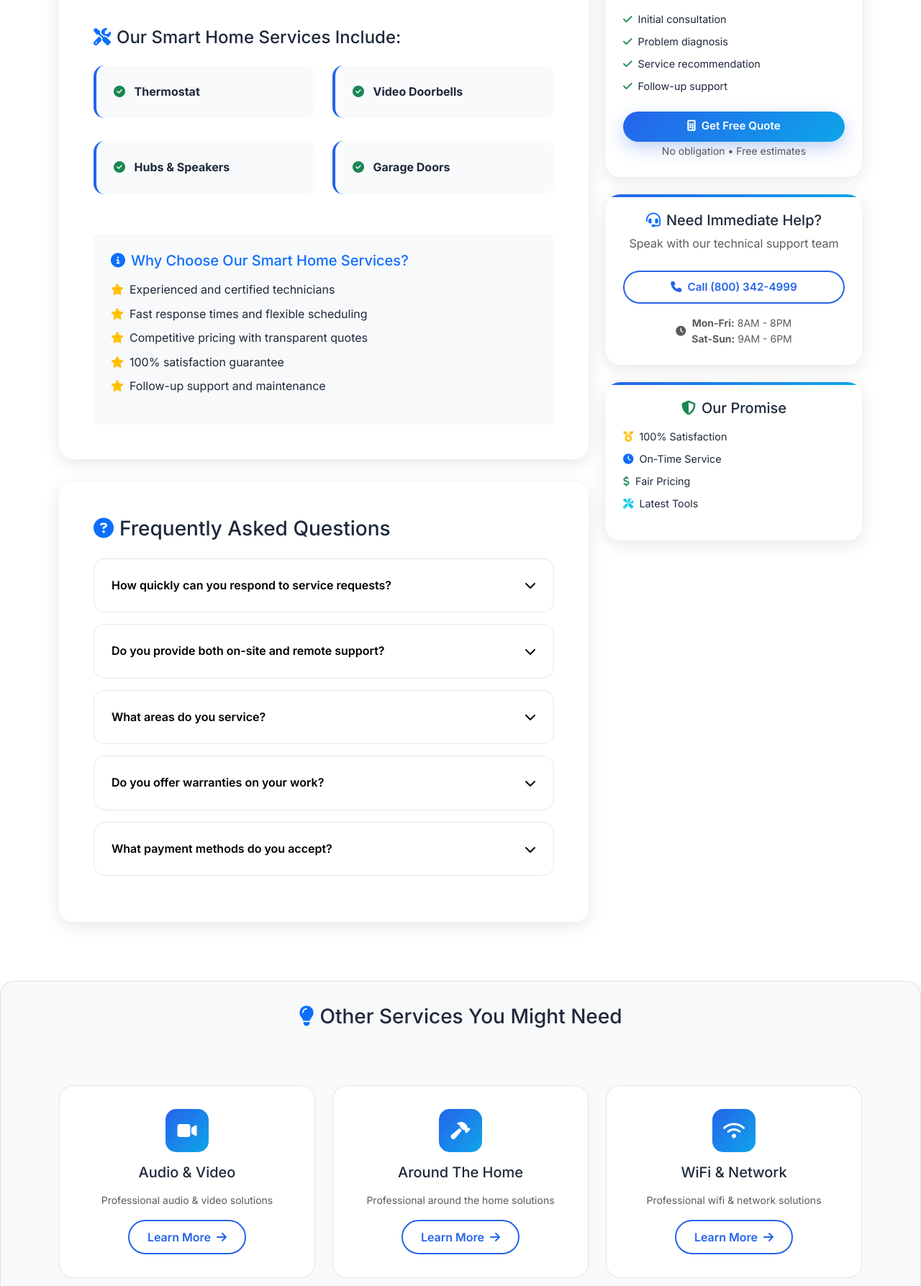
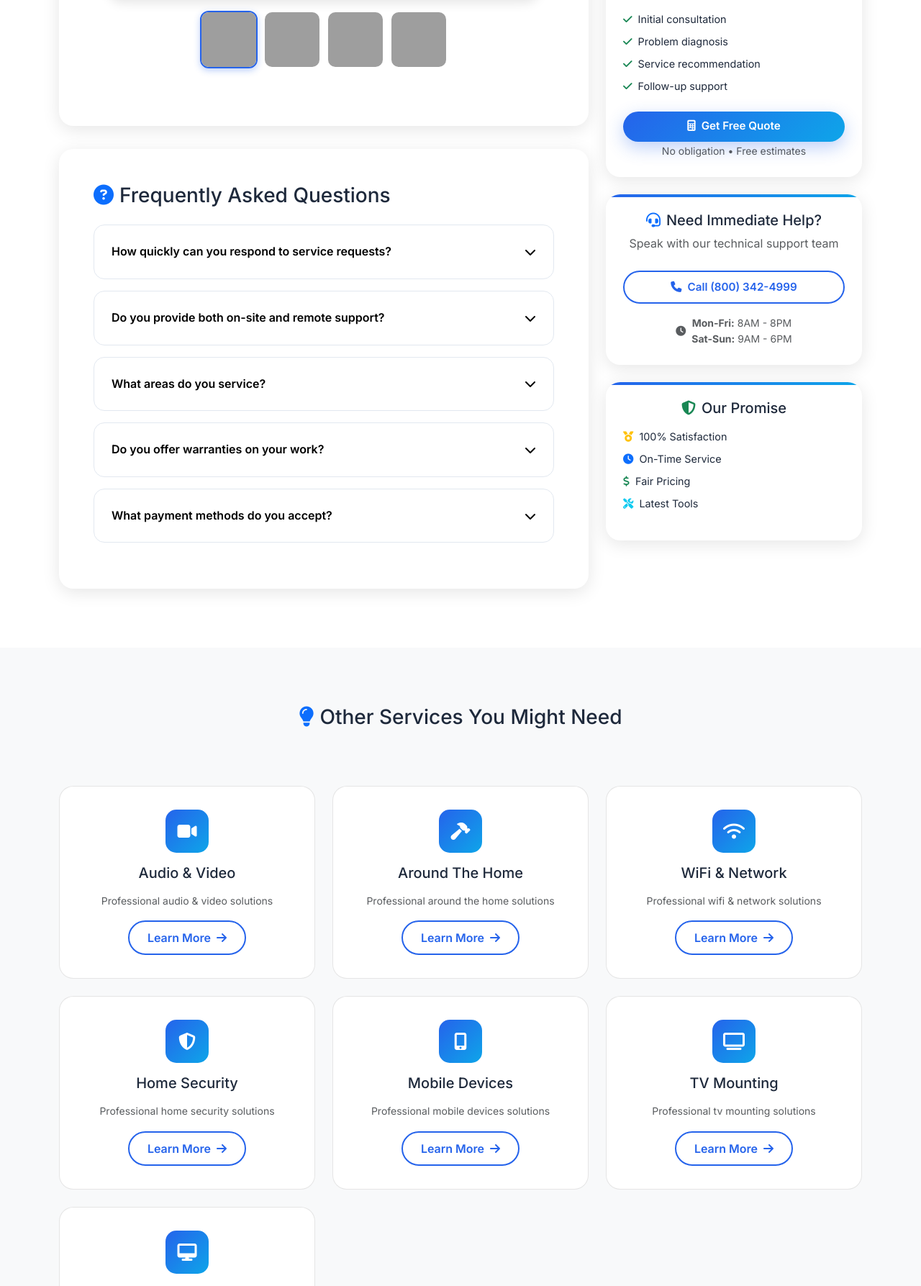
Before and after one commit to ItachiUchiha7777/TechSolFlask, a Flask app: page /services/smart_home in a window 1280 px wide. Shown: the part 932-2719 px from the top of the page at 72% size. Run offline with Flask 3, Linux system fonts and the light colour scheme; grey boxes are pictures that could not be loaded.

Commit message:
added image connection backend to frontend

```diff
--- a/app.py
+++ b/app.py
@@ -6,47 +6,119 @@
 # Configuration
 app.config['SECRET_KEY'] = 'your-secret-key-here'
 
-# Service categories data
+# Service categories data with images
 SERVICES_DATA = {
     'smart_home': {
         'title': 'Smart Home',
         'icon': 'fas fa-home',
-        'services': ['Thermostat', 'Video Doorbells', 'Hubs & Speakers', 'Garage Doors']
+        'services': ['Thermostat', 'Video Doorbells', 'Hubs & Speakers', 'Garage Doors'],
+        'images': {
+            'main': 'https://images.unsplash.com/photo-1558618047-3c8c76ca7d13?ixlib=rb-4.0.3&auto=format&fit=crop&w=600&q=80',
+            'thumbnails': [
+                'https://images.unsplash.com/photo-1558618047-3c8c76ca7d13?ixlib=rb-4.0.3&auto=format&fit=crop&w=600&q=80',
+                'https://images.unsplash.com/photo-1586953208448-b95a79798f07?ixlib=rb-4.0.3&auto=format&fit=crop&w=600&q=80',
+                'https://images.unsplash.com/photo-1545259741-2ea3ebf61fa0?ixlib=rb-4.0.3&auto=format&fit=crop&w=600&q=80',
+                'https://images.unsplash.com/photo-1556075798-4825dfaaf498?ixlib=rb-4.0.3&auto=format&fit=crop&w=600&q=80'
+            ]
+        }
     },
     'audio_video': {
         'title': 'Audio & Video',
         'icon': 'fas fa-video',
-        'services': ['Home Theater', 'Universal Remote', 'Advanced Audio Systems', 'Gaming Console Setup']
+        'services': ['Home Theater', 'Universal Remote', 'Advanced Audio Systems', 'Gaming Console Setup'],
+        'images': {
+            'main': 'https://images.unsplash.com/photo-1571003123894-1f0594d2b5d9?ixlib=rb-4.0.3&auto=format&fit=crop&w=600&q=80',
+            'thumbnails': [
+                'https://images.unsplash.com/photo-1571003123894-1f0594d2b5d9?ixlib=rb-4.0.3&auto=format&fit=crop&w=600&q=80',
+                'https://images.unsplash.com/photo-1574375927938-d5a98e8ffe85?ixlib=rb-4.0.3&auto=format&fit=crop&w=600&q=80',
+                'https://images.unsplash.com/photo-1493020258366-be3ead61c85c?ixlib=rb-4.0.3&auto=format&fit=crop&w=600&q=80',
+                'https://images.unsplash.com/photo-1587825140708-dfaf72ae4b04?ixlib=rb-4.0.3&auto=format&fit=crop&w=600&q=80'
+            ]
+        }
     },
     'around_home': {
         'title': 'Around The Home',
         'icon': 'fas fa-hammer',
-        'services': ['Wall Hanging', 'Light Bulb Changing', 'Furniture Assembly', 'Holiday Light Hanging / Removal', 'Yard Clean-up', 'General Handyman']
+        'services': ['Wall Hanging', 'Light Bulb Changing', 'Furniture Assembly', 'Holiday Light Hanging / Removal', 'Yard Clean-up', 'General Handyman'],
+        'images': {
+            'main': 'https://images.unsplash.com/photo-1581833971358-2c8b550f87b3?ixlib=rb-4.0.3&auto=format&fit=crop&w=600&q=80',
+            'thumbnails': [
+                'https://images.unsplash.com/photo-1581833971358-2c8b550f87b3?ixlib=rb-4.0.3&auto=format&fit=crop&w=600&q=80',
+                'https://images.unsplash.com/photo-1618221195710-dd6b41faaea6?ixlib=rb-4.0.3&auto=format&fit=crop&w=600&q=80',
+                'https://images.unsplash.com/photo-1563453392212-326f5e854473?ixlib=rb-4.0.3&auto=format&fit=crop&w=600&q=80',
+                'https://images.unsplash.com/photo-1609585058196-31c2c2b4ad96?ixlib=rb-4.0.3&auto=format&fit=crop&w=600&q=80'
+            ]
+        }
     },
     'wifi_network': {
         'title': 'WiFi & Network',
         'icon': 'fas fa-wifi',
-        'services': ['Routers', 'In-Wall Cable Running']
+        'services': ['Routers', 'In-Wall Cable Running'],
+        'images': {
+            'main': 'https://images.unsplash.com/photo-1544717302-de2939b7ef71?ixlib=rb-4.0.3&auto=format&fit=crop&w=600&q=80',
+            'thumbnails': [
+                'https://images.unsplash.com/photo-1544717302-de2939b7ef71?ixlib=rb-4.0.3&auto=format&fit=crop&w=600&q=80',
+                'https://images.unsplash.com/photo-1606904825846-647eb07f5be2?ixlib=rb-4.0.3&auto=format&fit=crop&w=600&q=80',
+                'https://images.unsplash.com/photo-1502920917128-1aa500764cbd?ixlib=rb-4.0.3&auto=format&fit=crop&w=600&q=80',
+                'https://images.unsplash.com/photo-1558494949-ef010cbdcc31?ixlib=rb-4.0.3&auto=format&fit=crop&w=600&q=80'
+            ]
+        }
     },
     'home_security': {
         'title': 'Home Security',
         'icon': 'fas fa-shield-alt',
-        'services': ['Cameras', 'Locks', 'Alarm Systems']
+        'services': ['Cameras', 'Locks', 'Alarm Systems'],
+        'images': {
+            'main': 'https://images.unsplash.com/photo-1576013551627-0cc20b96c2a7?ixlib=rb-4.0.3&auto=format&fit=crop&w=600&q=80',
+            'thumbnails': [
+                'https://images.unsplash.com/photo-1576013551627-0cc20b96c2a7?ixlib=rb-4.0.3&auto=format&fit=crop&w=600&q=80',
+                'https://images.unsplash.com/photo-1582139329536-e7284fece509?ixlib=rb-4.0.3&auto=format&fit=crop&w=600&q=80',
+                'https://images.unsplash.com/photo-1558036117-15d82a90b9b1?ixlib=rb-4.0.3&auto=format&fit=crop&w=600&q=80',
+                'https://images.unsplash.com/photo-1560472354-b33ff0c44a43?ixlib=rb-4.0.3&auto=format&fit=crop&w=600&q=80'
+            ]
+        }
     },
     'mobile_devices': {
         'title': 'Mobile Devices',
         'icon': 'fas fa-mobile-alt',
-        'services': ['Phone & Tablet']
+        'services': ['Phone & Tablet'],
+        'images': {
+            'main': 'https://images.unsplash.com/photo-1512941937669-90a1b58e7e9c?ixlib=rb-4.0.3&auto=format&fit=crop&w=600&q=80',
+            'thumbnails': [
+                'https://images.unsplash.com/photo-1512941937669-90a1b58e7e9c?ixlib=rb-4.0.3&auto=format&fit=crop&w=600&q=80',
+                'https://images.unsplash.com/photo-1565849904461-04a58ad377e0?ixlib=rb-4.0.3&auto=format&fit=crop&w=600&q=80',
+                'https://images.unsplash.com/photo-1606144042614-b2417e99c4e3?ixlib=rb-4.0.3&auto=format&fit=crop&w=600&q=80',
+                'https://images.unsplash.com/photo-1580910051074-3eb694886505?ixlib=rb-4.0.3&auto=format&fit=crop&w=600&q=80'
+            ]
+        }
     },
     'tv_mounting': {
         'title': 'TV Mounting',
         'icon': 'fas fa-tv',
-        'services': ['TV Dismount or Remount', 'TV Mounting (up to 32")', 'TV Mounting (33"-60")', 'TV Mounting (61" or larger)', 'TV Wire In-Wall Concealment']
+        'services': ['TV Dismount or Remount', 'TV Mounting (up to 32")', 'TV Mounting (33"-60")', 'TV Mounting (61" or larger)', 'TV Wire In-Wall Concealment'],
+        'images': {
+            'main': 'https://images.unsplash.com/photo-1593359677879-a4bb92f829d1?ixlib=rb-4.0.3&auto=format&fit=crop&w=600&q=80',
+            'thumbnails': [
+                'https://images.unsplash.com/photo-1593359677879-a4bb92f829d1?ixlib=rb-4.0.3&auto=format&fit=crop&w=600&q=80',
+                'https://images.unsplash.com/photo-1567690187548-f07b1d7bf5a9?ixlib=rb-4.0.3&auto=format&fit=crop&w=600&q=80',
+                'https://images.unsplash.com/photo-1574375927938-d5a98e8ffe85?ixlib=rb-4.0.3&auto=format&fit=crop&w=600&q=80',
+                'https://images.unsplash.com/photo-1571003123894-1f0594d2b5d9?ixlib=rb-4.0.3&auto=format&fit=crop&w=600&q=80'
+            ]
+        }
     },
     'computers_printers': {
         'title': 'Computers & Printers',
         'icon': 'fas fa-desktop',
-        'services': ['Computers', 'Printers']
+        'services': ['Computers', 'Printers'],
+        'images': {
+            'main': 'https://images.unsplash.com/photo-1547394765-185e1e68f34e?ixlib=rb-4.0.3&auto=format&fit=crop&w=600&q=80',
+            'thumbnails': [
+                'https://images.unsplash.com/photo-1547394765-185e1e68f34e?ixlib=rb-4.0.3&auto=format&fit=crop&w=600&q=80',
+                'https://images.unsplash.com/photo-1580910051074-3eb694886505?ixlib=rb-4.0.3&auto=format&fit=crop&w=600&q=80',
+                'https://images.unsplash.com/photo-1527864550417-7fd91fc51a46?ixlib=rb-4.0.3&auto=format&fit=crop&w=600&q=80',
+                'https://images.unsplash.com/photo-1612198188060-c7c2a3b66eae?ixlib=rb-4.0.3&auto=format&fit=crop&w=600&q=80'
+            ]
+        }
     }
 }
 
--- a/templates/service_detail.html
+++ b/templates/service_detail.html
@@ -3,29 +3,6 @@
 {% block title %}{{ service_data.title }} - TechAssist{% endblock %}
 
 {% block extra_css %}
-
-.centered-card {
-    display: flex;
-    justify-content: center;
-}
-
-.centered-card .service-category-card {
-    max-width: 350px; /* Adjust this width as needed */
-    width: 100%;
-}
-
-/* Center last card when it's alone in the final row */
-.row.g-4 > div:last-child:nth-child(3n+1) {
-    margin: 1.5rem auto 0;
-}
-
-/* For tablet view (2 columns), center if last card is alone */
-@media (max-width: 991.98px) {
-    .row.g-4 > div:last-child:nth-child(2n+1) {
-        margin: 1.5rem auto 0;
-    }
-}
-
 .page-header {
     background: linear-gradient(135deg, var(--primary-color), var(--accent-color));
     color: white;
@@ -67,82 +44,51 @@
     box-shadow: 0 15px 40px rgba(0, 0, 0, 0.15);
 }
 
-.service-icon-large {
-    width: 120px;
-    height: 120px;
-    background: linear-gradient(135deg, var(--primary-color), var(--accent-color));
-    border-radius: 30px;
-    display: flex;
-    align-items: center;
-    justify-content: center;
+/* Image Gallery Styles */
+.service-gallery {
     margin: 0 auto 2rem;
-    font-size: 3rem;
-    color: white;
-    animation: pulse-icon 3s ease-in-out infinite;
+    max-width: 600px;
 }
 
-@keyframes pulse-icon {
-    0%, 100% { transform: scale(1); }
-    50% { transform: scale(1.05); }
+.gallery-main {
+    position: relative;
+    margin-bottom: 1rem;
 }
 
-.service-item {
-    background: #f8fafc;
-    border-radius: 15px;
-    padding: 1.5rem;
-    margin-bottom: 1rem;
-    border-left: 4px solid var(--primary-color);
+.main-image {
+    width: 100%;
+    height: 300px;
+    object-fit: cover;
+    border-radius: 20px;
+    box-shadow: 0 5px 15px rgba(0, 0, 0, 0.1);
     transition: all 0.3s ease;
-    position: relative;
-    overflow: hidden;
 }
 
-.service-item::before {
-    content: '';
-    position: absolute;
-    top: 0;
-    left: -100%;
-    width: 100%;
-    height: 100%;
-    background: linear-gradient(90deg, transparent, rgba(37, 99, 235, 0.1), transparent);
-    transition: left 0.5s ease;
+.gallery-thumbnails {
+    display: flex;
+    gap: 0.5rem;
+    justify-content: center;
+    flex-wrap: wrap;
 }
 
-.service-item:hover::before {
-    left: 100%;
+.thumbnail {
+    width: 80px;
+    height: 80px;
+    object-fit: cover;
+    border-radius: 12px;
+    cursor: pointer;
+    transition: all 0.3s ease;
+    border: 2px solid transparent;
 }
 
-.service-item:hover {
-    background: white;
-    box-shadow: 0 5px 15px rgba(0, 0, 0, 0.1);
-    transform: translateX(5px);
-    border-left-color: var(--accent-color);
+.thumbnail:hover {
+    transform: scale(1.05);
+    border-color: var(--primary-color);
 }
 
-.breadcrumb {
-    background: transparent;
-    padding: 0;
-    margin-bottom: 0;
-}
-
-.breadcrumb-item a {
-    color: rgba(255, 255, 255, 0.9);
-    text-decoration: none;
-    transition: color 0.3s ease;
-}
-
-.breadcrumb-item a:hover {
-    color: white;
-    text-decoration: underline;
-}
-
-.breadcrumb-item.active {
-    color: white;
-    font-weight: 500;
-}
-
-.breadcrumb-item + .breadcrumb-item::before {
-    color: rgba(255, 255, 255, 0.7);
+.thumbnail.active {
+    border-color: var(--primary-color);
+    box-shadow: 0 3px 10px rgba(37, 99, 235, 0.3);
 }
 
 /* Compact side cards */
@@ -233,6 +179,65 @@
 @keyframes pulse-bg {
     0%, 100% { transform: translate(-50%, -50%) scale(1); opacity: 0.2; }
     50% { transform: translate(-50%, -50%) scale(1.1); opacity: 0.1; }
+}
+
+.service-item {
+    background: #f8fafc;
+    border-radius: 15px;
+    padding: 1.5rem;
+    margin-bottom: 1rem;
+    border-left: 4px solid var(--primary-color);
+    transition: all 0.3s ease;
+    position: relative;
+    overflow: hidden;
+}
+
+.service-item::before {
+    content: '';
+    position: absolute;
+    top: 0;
+    left: -100%;
+    width: 100%;
+    height: 100%;
+    background: linear-gradient(90deg, transparent, rgba(37, 99, 235, 0.1), transparent);
+    transition: left 0.5s ease;
+}
+
+.service-item:hover::before {
+    left: 100%;
+}
+
+.service-item:hover {
+    background: white;
+    box-shadow: 0 5px 15px rgba(0, 0, 0, 0.1);
+    transform: translateX(5px);
+    border-left-color: var(--accent-color);
+}
+
+.breadcrumb {
+    background: transparent;
+    padding: 0;
+    margin-bottom: 0;
+}
+
+.breadcrumb-item a {
+    color: rgba(255, 255, 255, 0.9);
+    text-decoration: none;
+    transition: color 0.3s ease;
+}
+
+.breadcrumb-item a:hover {
+    color: white;
+    text-decoration: underline;
+}
+
+.breadcrumb-item.active {
+    color: white;
+    font-weight: 500;
+}
+
+.breadcrumb-item + .breadcrumb-item::before {
+    color: rgba(255, 255, 255, 0.7);
 }
 
 .faq-item {
@@ -363,11 +368,13 @@
         padding: 1.5rem;
     }
 
-    .service-icon-large {
-        width: 80px;
-        height: 80px;
-        font-size: 2rem;
-        border-radius: 20px;
+    .main-image {
+        height: 200px;
+    }
+
+    .thumbnail {
+        width: 60px;
+        height: 60px;
     }
 
     .side-card .price {
@@ -409,6 +416,15 @@
     .breadcrumb {
         justify-content: center;
     }
+
+    .gallery-thumbnails {
+        gap: 0.25rem;
+    }
+
+    .thumbnail {
+        width: 50px;
+        height: 50px;
+    }
 }
 {% endblock %}
 
@@ -440,34 +456,21 @@
         <div class="row">
             <div class="col-lg-8">
                 <div class="service-detail-card fade-in">
-                    <div class="service-icon-large">
-                        <i class="{{ service_data.icon }}"></i>
-                    </div>
-                    <h2 class="text-center mb-4">{{ service_data.title }} Services</h2>
-                    <p class="text-center text-muted mb-5">We provide comprehensive {{ service_data.title.lower() }} solutions designed to meet your specific needs and ensure optimal performance. Our certified technicians use the latest tools and techniques to deliver exceptional results.</p>
-
-                    <h4 class="mb-4"><i class="fas fa-tools me-2 text-primary"></i>Our {{ service_data.title }} Services Include:</h4>
-                    <div class="row">
-                        {% for service in service_data.services %}
-                        <div class="col-md-6 mb-3">
-                            <div class="service-item">
-                                <i class="fas fa-check-circle text-success me-2"></i>
-                                <strong>{{ service }}</strong>
-                            </div>
-                        </div>
-                        {% endfor %}
-                    </div>
-
-                    <div class="mt-4 p-4 bg-light rounded-3">
-                        <h5 class="text-primary mb-3"><i class="fas fa-info-circle me-2"></i>Why Choose Our {{ service_data.title }} Services?</h5>
-                        <ul class="list-unstyled">
-                            <li class="mb-2"><i class="fas fa-star text-warning me-2"></i>Experienced and certified technicians</li>
-                            <li class="mb-2"><i class="fas fa-star text-warning me-2"></i>Fast response times and flexible scheduling</li>
-                            <li class="mb-2"><i class="fas fa-star text-warning me-2"></i>Competitive pricing with transparent quotes</li>
-                            <li class="mb-2"><i class="fas fa-star text-warning me-2"></i>100% satisfaction guarantee</li>
-                            <li class="mb-2"><i class="fas fa-star text-warning me-2"></i>Follow-up support and maintenance</li>
-                        </ul>
-                    </div>
+                    <!-- Image Gallery -->
+<div class="service-gallery">
+    <div class="gallery-main">
+        <img id="mainImage" src="{{ service_data.images.main }}"
+             alt="{{ service_data.title }} Service" class="main-image">
+    </div>
+    <div class="gallery-thumbnails">
+        {% for thumbnail in service_data.images.thumbnails %}
+        <img src="{{ thumbnail }}"
+             alt="{{ service_data.title }} Service {{ loop.index }}"
+             class="thumbnail {% if loop.first %}active{% endif %}"
+             onclick="changeImage(this, '{{ thumbnail }}')">
+        {% endfor %}
+    </div>
+</div>
                 </div>
 
                 <!-- FAQ Section -->
@@ -597,8 +600,8 @@
 </section>
 
 <!-- Related Services -->
-<section class="section-padding bg-light service-category-card">
-    <div class="container ">
+<section class="section-padding bg-light">
+    <div class="container">
         <h3 class="text-center mb-5"><i class="fas fa-lightbulb me-2 text-primary"></i>Other Services You Might Need</h3>
         <div class="row g-4">
             {% set other_services_count = (services_data.items()|selectattr('0', '!=', category)|list|length) %}
@@ -658,6 +661,18 @@
 {% endblock %}
 
 {% block extra_js %}
+// Image Gallery Functionality
+function changeImage(thumbnail, imageUrl) {
+    // Update main image
+    document.getElementById('mainImage').src = imageUrl;
+
+    // Update active thumbnail
+    document.querySelectorAll('.thumbnail').forEach(img => {
+        img.classList.remove('active');
+    });
+    thumbnail.classList.add('active');
+}
+
 // Enhanced FAQ functionality
 document.addEventListener('DOMContentLoaded', function() {
     // FAQ icon rotation
```
